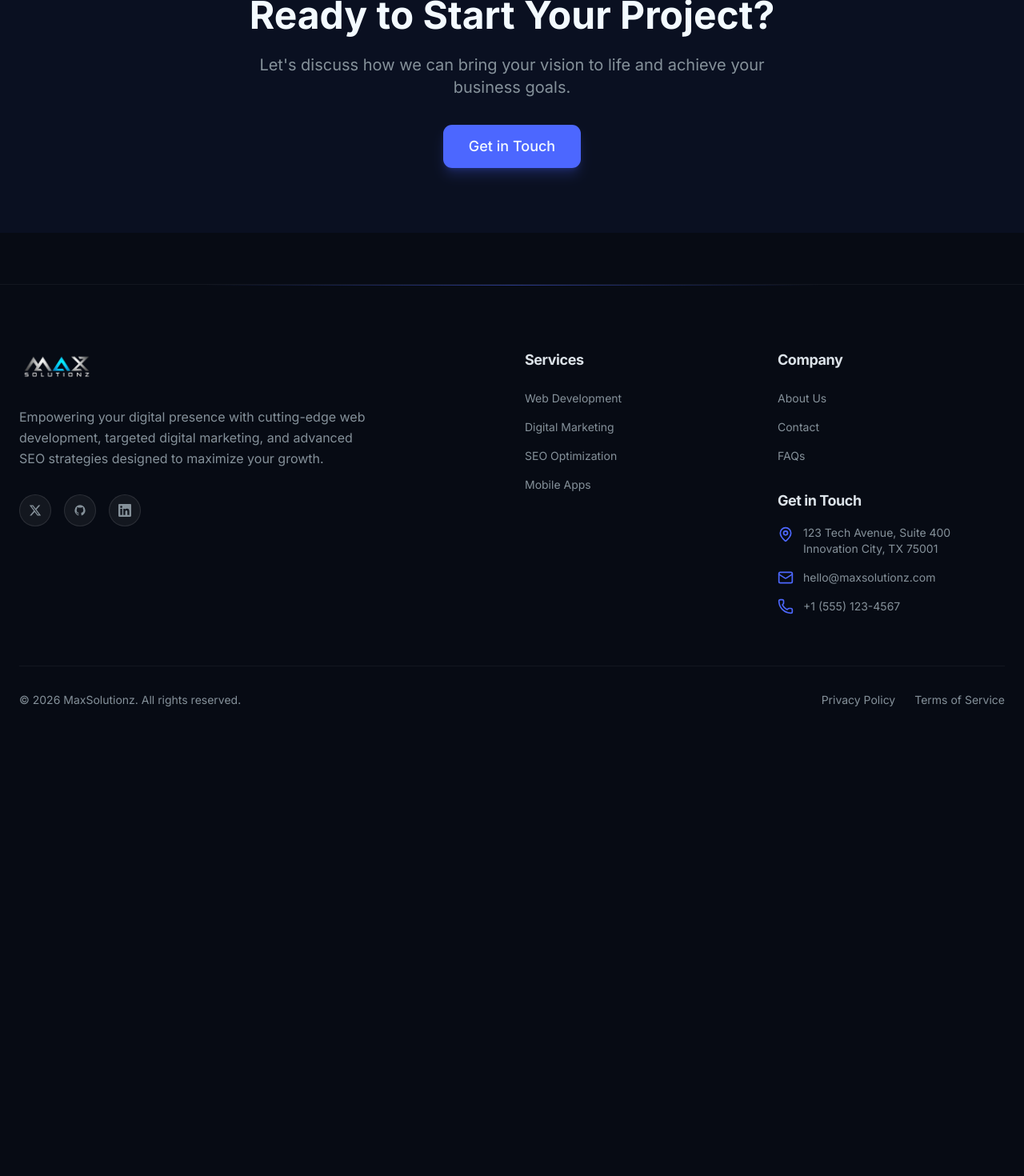
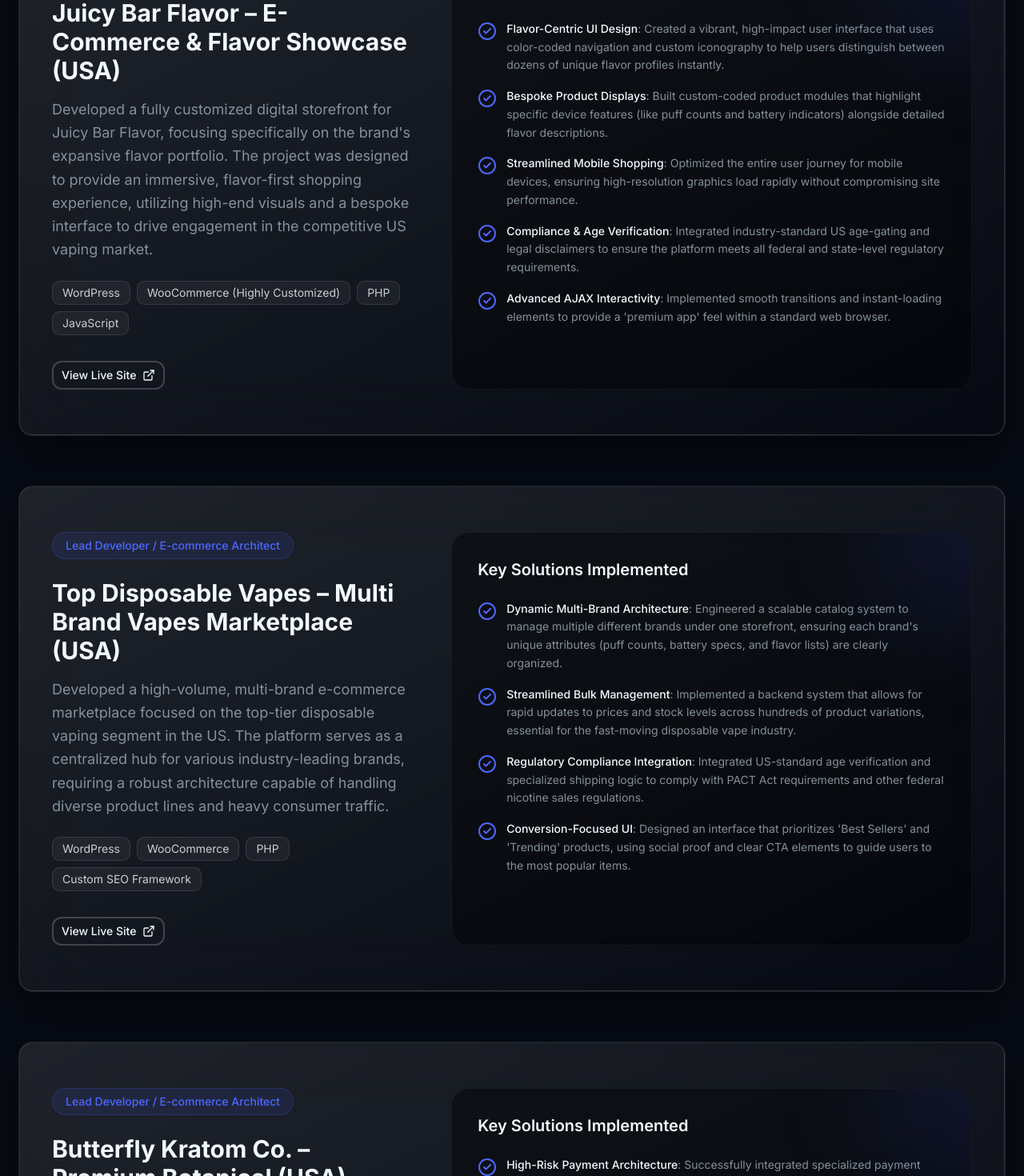
Before and after one commit to hammadarshad778/maxsolutionz-frontend, a Next.js app: page /projects in a window 1280 px wide. Shown: the part 10280-11750 px from the top of the page at 80% size. Before the commit the page ends 11205 px from the top, so only its background shows below. Built offline with nearby package versions, Linux system fonts and the light colour scheme.

Commit message:
Add more USA vape and e-commerce projects

```diff
--- a/src/data/projects.ts
+++ b/src/data/projects.ts
@@ -197,5 +197,71 @@
     role: "Lead Developer / Custom E-commerce Specialist",
     stack: ["WordPress", "WooCommerce (Highly Customized)", "JavaScript", "PHP"],
     link: "https://razvape.us/"
+  },
+  {
+    title: "Juicy Bar Flavor – E-Commerce & Flavor Showcase (USA)",
+    description: "Developed a fully customized digital storefront for Juicy Bar Flavor, focusing specifically on the brand's expansive flavor portfolio. The project was designed to provide an immersive, flavor-first shopping experience, utilizing high-end visuals and a bespoke interface to drive engagement in the competitive US vaping market.",
+    keySolutions: [
+      "Flavor-Centric UI Design: Created a vibrant, high-impact user interface that uses color-coded navigation and custom iconography to help users distinguish between dozens of unique flavor profiles instantly.",
+      "Bespoke Product Displays: Built custom-coded product modules that highlight specific device features (like puff counts and battery indicators) alongside detailed flavor descriptions.",
+      "Streamlined Mobile Shopping: Optimized the entire user journey for mobile devices, ensuring high-resolution graphics load rapidly without compromising site performance.",
+      "Compliance & Age Verification: Integrated industry-standard US age-gating and legal disclaimers to ensure the platform meets all federal and state-level regulatory requirements.",
+      "Advanced AJAX Interactivity: Implemented smooth transitions and instant-loading elements to provide a 'premium app' feel within a standard web browser."
+    ],
+    role: "Lead Developer / Custom UI Architect",
+    stack: ["WordPress", "WooCommerce (Highly Customized)", "PHP", "JavaScript"],
+    link: "https://juicybarflavor.com/"
+  },
+  {
+    title: "Top Disposable Vapes – Multi Brand Vapes Marketplace (USA)",
+    description: "Developed a high-volume, multi-brand e-commerce marketplace focused on the top-tier disposable vaping segment in the US. The platform serves as a centralized hub for various industry-leading brands, requiring a robust architecture capable of handling diverse product lines and heavy consumer traffic.",
+    keySolutions: [
+      "Dynamic Multi-Brand Architecture: Engineered a scalable catalog system to manage multiple different brands under one storefront, ensuring each brand's unique attributes (puff counts, battery specs, and flavor lists) are clearly organized.",
+      "Streamlined Bulk Management: Implemented a backend system that allows for rapid updates to prices and stock levels across hundreds of product variations, essential for the fast-moving disposable vape industry.",
+      "Regulatory Compliance Integration: Integrated US-standard age verification and specialized shipping logic to comply with PACT Act requirements and other federal nicotine sales regulations.",
+      "Conversion-Focused UI: Designed an interface that prioritizes 'Best Sellers' and 'Trending' products, using social proof and clear CTA elements to guide users to the most popular items."
+    ],
+    role: "Lead Developer / E-commerce Architect",
+    stack: ["WordPress", "WooCommerce", "PHP", "Custom SEO Framework"],
+    link: "https://topdisposablevapes.com/"
+  },
+  {
+    title: "Butterfly Kratom Co. – Premium Botanical (USA)",
+    description: "Developed a high-end, high-trust e-commerce platform for Butterfly Kratom Co., a US-based provider of premium botanical supplements. Navigating the unique challenges of the kratom industry, the project focused on balancing an organic, wellness-centered aesthetic with the rigorous technical requirements of high-risk retail.",
+    keySolutions: [
+      "High-Risk Payment Architecture: Successfully integrated specialized payment gateways compatible with the botanical supplement industry, ensuring secure and uninterrupted transaction processing where standard providers often fail.",
+      "Lab-Transparency Integration: Developed a dedicated system for displaying Certificates of Analysis (COAs) and lab-test results, a critical feature for building consumer trust and ensuring product safety in the wellness market.",
+      "Strain-Based Navigation: Engineered a clean, intuitive catalog categorized by 'Vein Colors' (Red, White, Green) and product formats (Powder, Capsules), allowing users to easily find products based on their specific wellness goals.",
+      "Regulatory Compliance & Age Gating: Implemented robust US-compliant age verification and localized shipping restrictions to ensure the platform adheres to varying state and local regulations."
+    ],
+    role: "Lead Developer / E-commerce Architect",
+    stack: ["WordPress", "WooCommerce", "High-Risk Gateway Integration", "Custom CSS"],
+    link: "https://butterflykratomco.com/"
+  },
+  {
+    title: "Vape Made In USA – Premium American Vaping Marketplace",
+    description: "Developed a high-performance e-commerce platform for Vape Made In USA, a digital storefront dedicated to premium vaping products. The project's core objective was to create a patriotic, high-trust brand identity that emphasizes quality and domestic standards while providing a seamless shopping experience for the American consumer.",
+    keySolutions: [
+      "Brand-Centric UI/UX: Designed a bold, 'Made in USA' themed interface that utilizes patriotic elements and clean layouts to build immediate trust and brand loyalty with domestic buyers.",
+      "Streamlined Catalog Management: Engineered a structured product hierarchy to manage a diverse inventory of disposable vapes, e-liquids, and hardware, ensuring users can navigate by brand or puff count with ease.",
+      "Regulatory Compliance Integration: Implemented mandatory US-standard age verification and specialized shipping logic to ensure the platform remains fully compliant with federal and state-level nicotine sales regulations.",
+      "Conversion-Optimized Checkout: Developed a fast, multi-step checkout process designed to reduce cart abandonment, specifically optimized for mobile users who make up the majority of the US vaping market."
+    ],
+    role: "Lead Developer / E-commerce Architect",
+    stack: ["WordPress", "WooCommerce", "PHP", "Custom CSS"],
+    link: "https://vapemadeinusa.com/"
+  },
+  {
+    title: "Frutti Bar Vapes – Premium Disposable Vaping Store (USA)",
+    description: "Developed a high-energy, flavor-focused e-commerce platform for Frutti Bar Vapes, a brand specializing in fruit-inspired disposable vaping devices. The project aimed to create a vibrant, 'fresh' digital identity that mirrors the brand's flavor profiles while providing a high-speed shopping experience for the American market.",
+    keySolutions: [
+      "Vibrant Visual Identity: Crafted a custom UI using a bright, fruit-themed color palette and high-definition product imagery to create an immersive brand experience that appeals to flavor-conscious consumers.",
+      "Streamlined Flavor Navigation: Developed an intuitive 'Flavor-First' navigation system, allowing users to quickly browse by specific taste categories (e.g., Tropical, Berries, Mint) alongside standard product specs.",
+      "Compliance & Legal Integration: Implemented mandatory US-standard age-gating and legal disclaimers, ensuring the site meets all FDA and state-level regulatory requirements for nicotine sales.",
+      "Mobile-Optimized Conversions: Engineered a lightweight, mobile-first interface designed for rapid browsing and 'one-click' style purchasing, essential for the mobile-dominant US vaping demographic."
+    ],
+    role: "Lead Developer / E-commerce Architect",
+    stack: ["WordPress", "WooCommerce", "Custom CSS", "PHP"],
+    link: "https://fruttibarvapes.com/"
   }
 ];
```
